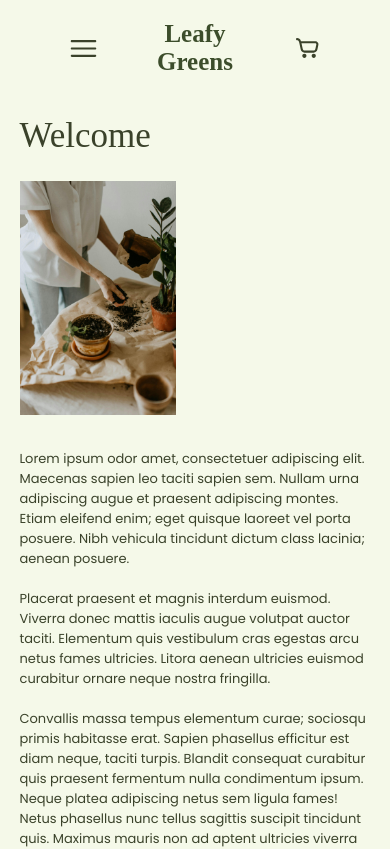
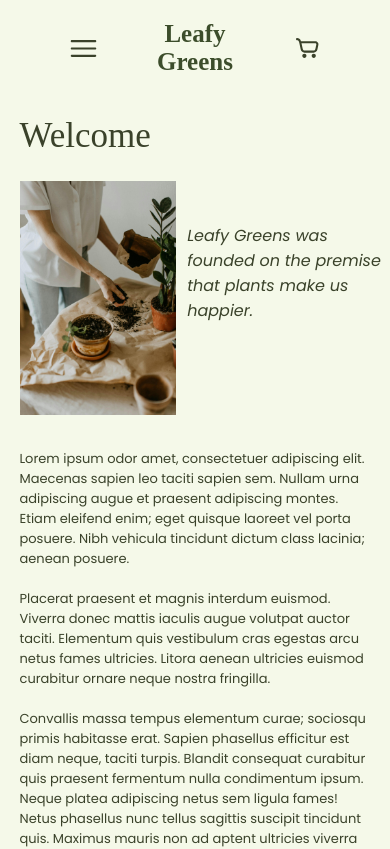
Before and after one commit to huntkay1/shopping-cart, a React (Vite) app: page /about in a window 390 px wide. Shown: the top 849 px of the page. Built offline with nearby package versions, Linux system fonts and the light colour scheme; a web font is replaced by a local one.

Commit message:
Fix subhead placement-mobile

```diff
--- a/src/styles/About.css
+++ b/src/styles/About.css
@@ -63,6 +63,7 @@
         font-size: 16px;
         width: 100%;
         grid-row: 2 / 3;
+        grid-column: 2/-1;
         padding-left: 3vw;
         place-content: center;
     }
```
